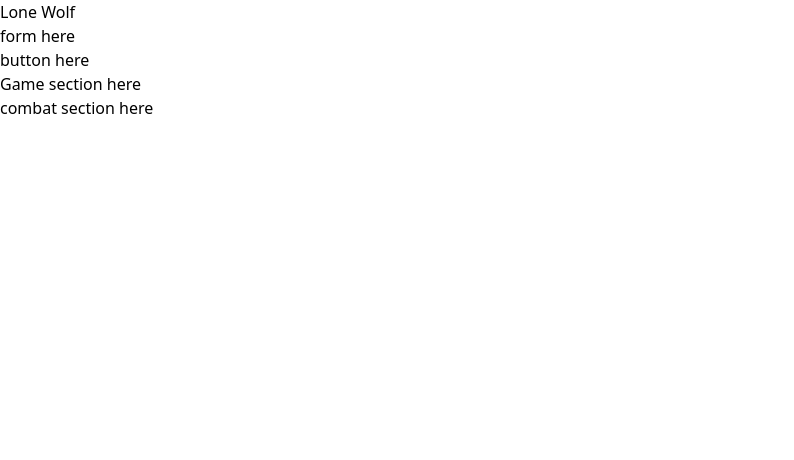
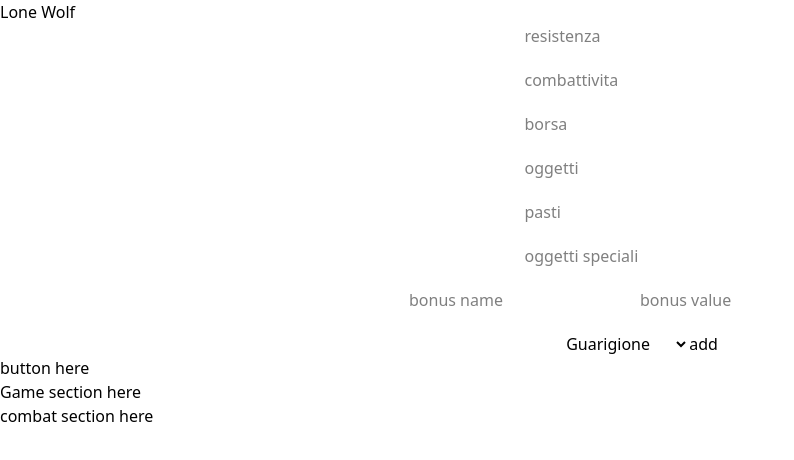
Before and after one commit to gyo82v/lone-wolf, a Next.js app: page / in a window 1280 px wide. Shown: the top 460 px of the page, without its empty margins (0-794 px from the left). Built offline with nearby package versions, Linux system fonts and the light colour scheme.

Commit message:
feat: add inputs to the set up component

```diff
--- a/components/SetupSection.tsx
+++ b/components/SetupSection.tsx
@@ -8,8 +8,35 @@
 export default function SetupSection({setHero}:Props){
     return(
         <section>
-            <form>
-                <p>form here</p>
+            <form className="flex flex-col gap-5 justify-center items-center">
+                <input placeholder="resistenza" type="number" />
+                <input placeholder="combattivita" type="number" />
+                <input placeholder="borsa" type="number" />
+                <input placeholder="oggetti" type="text" />
+                <input placeholder="pasti" type="number" />
+                <input placeholder="oggetti speciali" type="text" />
+                <div>
+                    <input placeholder="bonus name" type="text" />
+                    <input placeholder="bonus value" type="number" />
+                </div>
+                <div>
+                    <select>
+                        <option>Guarigione</option>
+                        <option>Mimetismo</option>
+                        <option>Orientamento</option>
+                        <option>Psicoschermo</option>
+                        <option>Psicolaser</option>
+                        <option>Scherma</option>
+                        <option>Sesto senso</option>
+                        <option></option>
+                        <option></option>
+                        <option></option>
+                    </select>
+                    <button>
+                        add
+                    </button>
+                </div>
+
             </form>
             <button>button here</button>
         </section>
```
